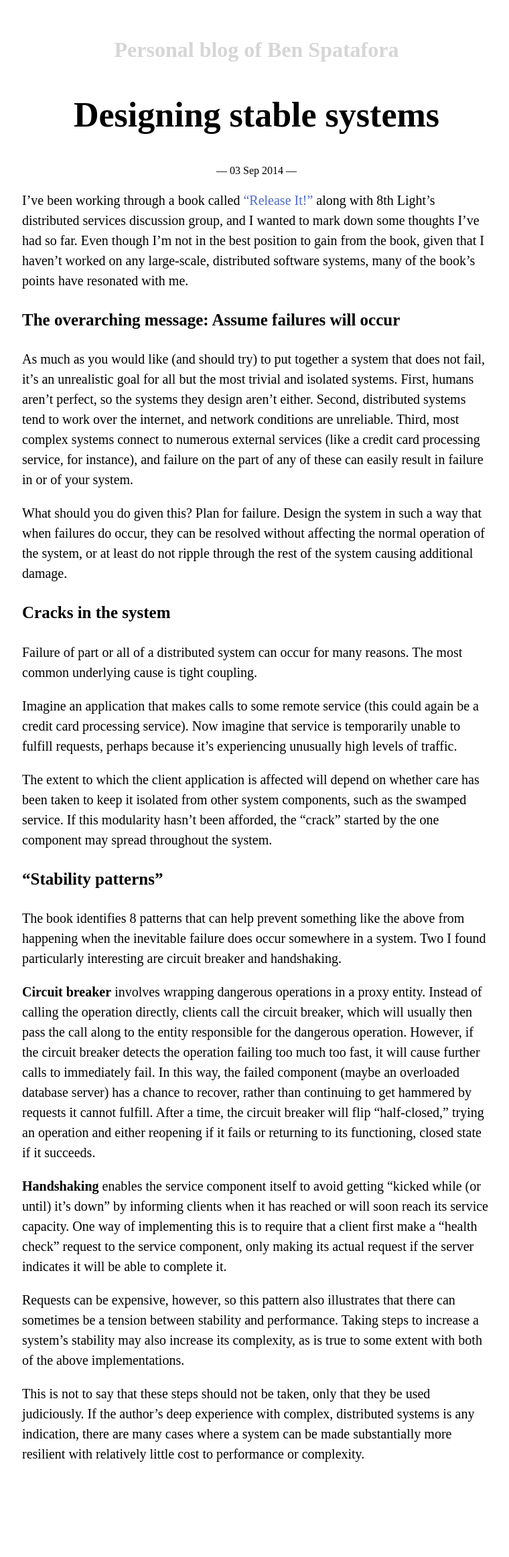
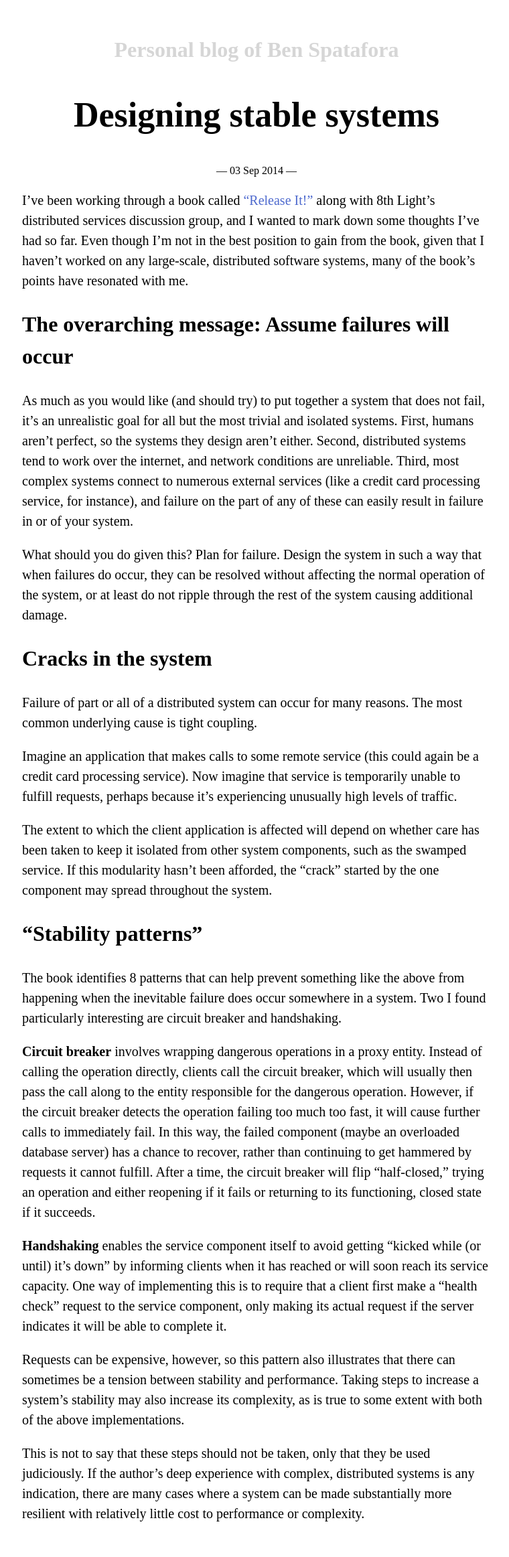
Before and after one commit to bspatafora/bspatafora.github.io, a Jekyll site: the page built from _posts/2014-09-03-designing-stable-systems.markdown, in a window 1280 px wide. Shown: the whole page at 67% size, without its empty margins (257-1017 px from the left). Built offline with Jekyll 4.4.1, drawn with Linux system fonts in a browser that asks for light colours; some web fonts are replaced; before the commit the page ends 2236 px from its top, so only the background shows below that.

```diff
--- a/_posts/2014-09-03-designing-stable-systems.markdown
+++ b/_posts/2014-09-03-designing-stable-systems.markdown
@@ -6,13 +6,13 @@ date:   2014-09-03
 
 I’ve been working through a book called [“Release It!”][] along with 8th Light’s distributed services discussion group, and I wanted to mark down some thoughts I’ve had so far. Even though I’m not in the best position to gain from the book, given that I haven’t worked on any large-scale, distributed software systems, many of the book’s points have resonated with me.
 
-### The overarching message: Assume failures will occur
+## The overarching message: Assume failures will occur
 
 As much as you would like (and should try) to put together a system that does not fail, it’s an unrealistic goal for all but the most trivial and isolated systems. First, humans aren’t perfect, so the systems they design aren’t either. Second, distributed systems tend to work over the internet, and network conditions are unreliable. Third, most complex systems connect to numerous external services (like a credit card processing service, for instance), and failure on the part of any of these can easily result in failure in or of your system.
 
 What should you do given this? Plan for failure. Design the system in such a way that when failures do occur, they can be resolved without affecting the normal operation of the system, or at least do not ripple through the rest of the system causing additional damage.
 
-### Cracks in the system
+## Cracks in the system
 
 Failure of part or all of a distributed system can occur for many reasons. The most common underlying cause is tight coupling.
 
@@ -20,7 +20,7 @@ Imagine an application that makes calls to some remote service (this could again
 
 The extent to which the client application is affected will depend on whether care has been taken to keep it isolated from other system components, such as the swamped service. If this modularity hasn’t been afforded, the “crack” started by the one component may spread throughout the system.
 
-### “Stability patterns”
+## “Stability patterns”
 
 The book identifies 8 patterns that can help prevent something like the above from happening when the inevitable failure does occur somewhere in a system. Two I found particularly interesting are circuit breaker and handshaking.
 
```
